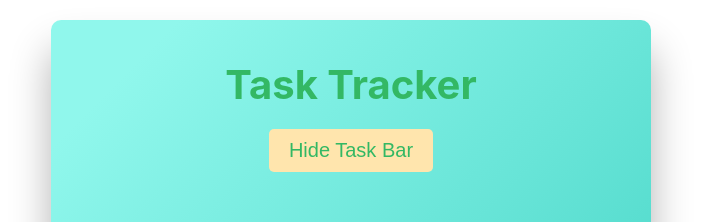
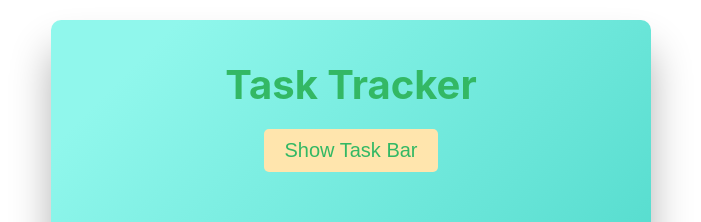
Before and after one commit to gurhanalan/React-TaskTracker-Project, a React (Create React App) app: page / in a window 1280 px wide. Shown: the top 222 px of the page, without its empty margins (289-990 px from the left). Built offline with nearby package versions, Linux system fonts and the light colour scheme.

Commit message:
Change Header

```diff
--- a/src/components/header/Header.jsx
+++ b/src/components/header/Header.jsx
@@ -1,11 +1,21 @@
 import React from "react";
 import { ButtonHeader, Title, Wrapper } from "./Header.style";
+import { colors } from "./Header.style";
 
-function Header() {
+function Header({ toggleInputDisplay, showInputField }) {
     return (
         <Wrapper>
             <Title>Task Tracker</Title>
-            <ButtonHeader>Hide Task Bar</ButtonHeader>
+            <ButtonHeader
+                onClick={toggleInputDisplay}
+                style={{
+                    backgroundColor: `${
+                        showInputField ? colors.color2 : colors.color3
+                    }`,
+                }}
+            >
+                {showInputField ? "Hide Task Bar" : "Show Task Bar"}
+            </ButtonHeader>
         </Wrapper>
     );
 }
```
